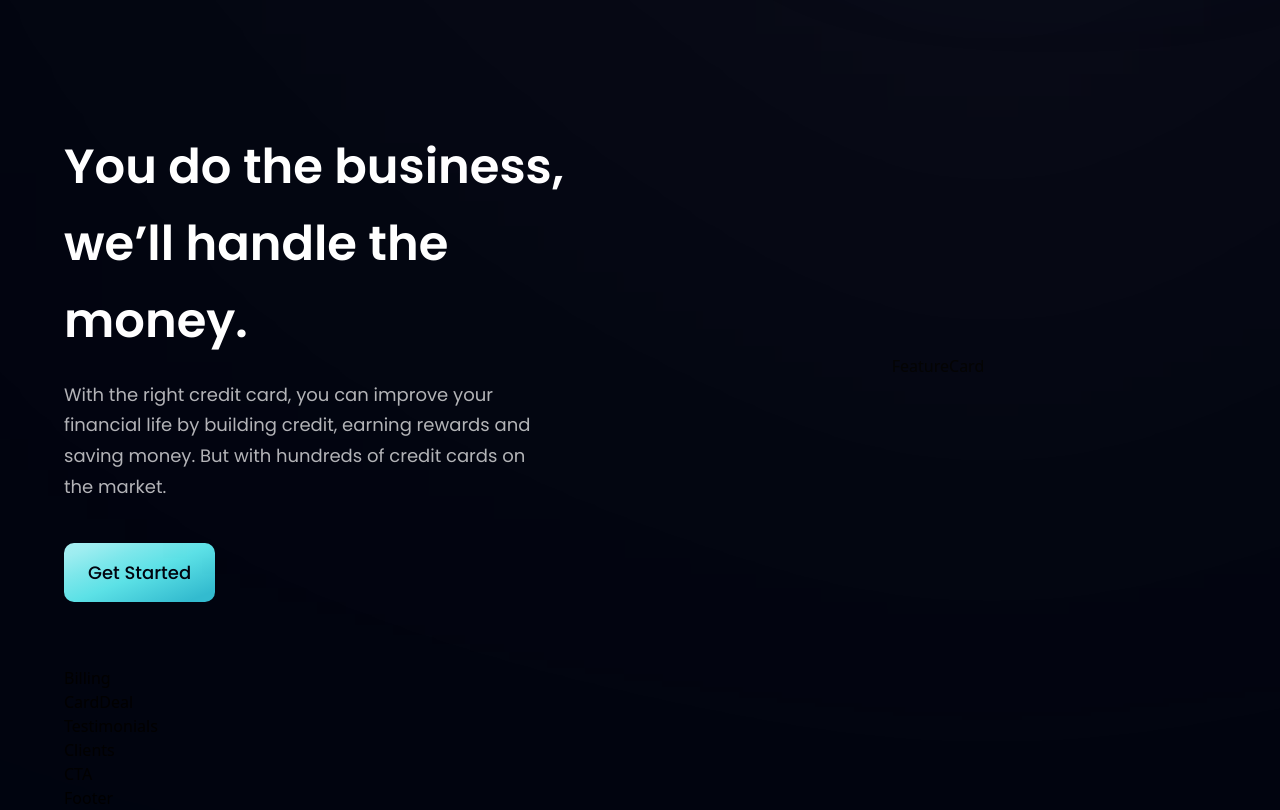
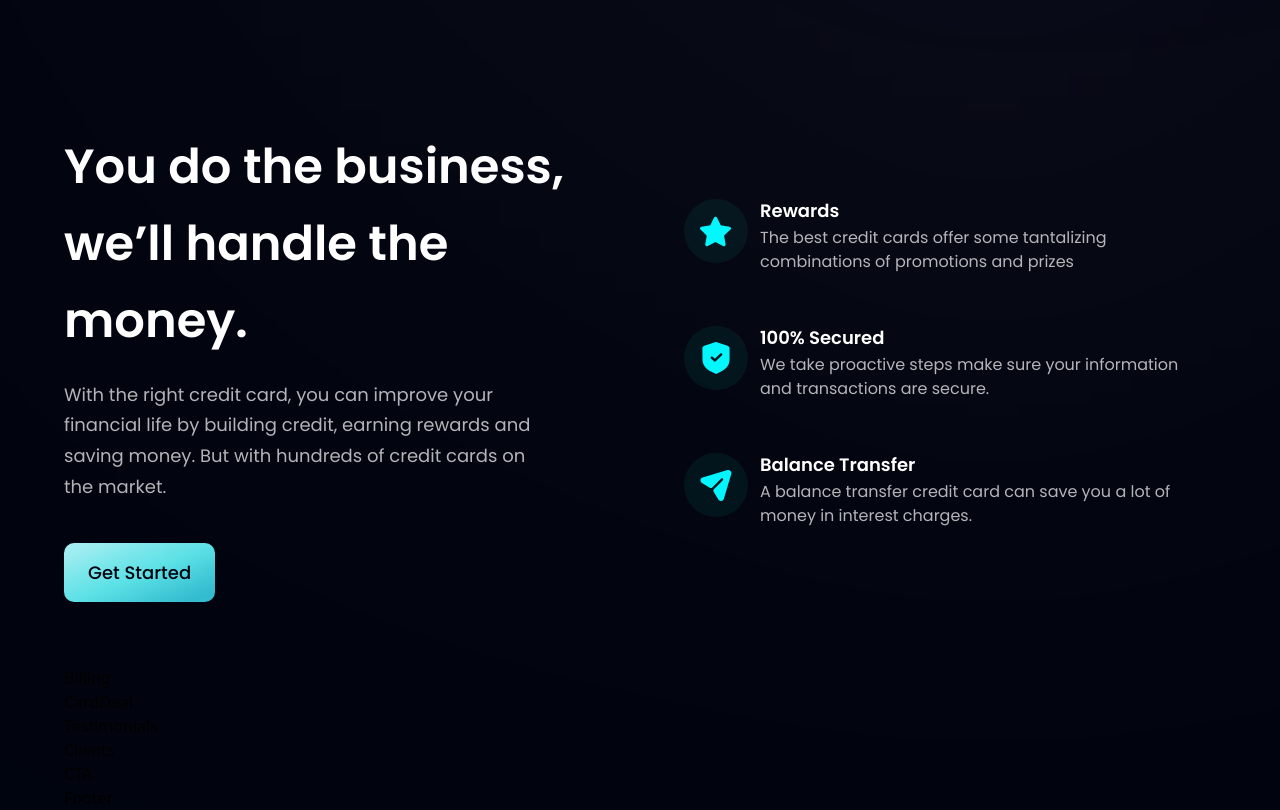
Before and after one commit to srijan-lamichhane/react_tailwind-project, a React (Vite) app in the folder bank_modern_app/: page / in a window 1280 px wide. Shown: the part 880-1690 px from the top of the page. Built offline with nearby package versions, Linux system fonts and the light colour scheme.

Commit message:
feat: business section ( complete)

```diff
--- a/bank_modern_app/src/components/Business.jsx
+++ b/bank_modern_app/src/components/Business.jsx
@@ -1,12 +1,19 @@
 import React from 'react'
-import styles,{layout} from '../style'
-// import {features} from '../constants'
+import styles, { layout } from '../style'
+import {features} from '../constants'
 import Button from './Button'
 
 //for feature card in business section
-const FeatureCard = () => (
-  <div>
-
+const FeatureCard = ({ icon, title, content, index }) => (
+  <div className={'flex flex-row p-6 rounded-[20px] ${index !== features.length-1? "mb-6" : "mb-0"} feature-card text-white '}>
+    {/* feature-card is responsible for the highlight styling (inside index.css) */}
+    <div className={`w-[64px] h-[64px] rounded-full ${styles.flexCenter} bg-dimBlue`}>
+      <img src={icon} alt="icon" className='w-[50%] h-[50%] object-contain' />
+    </div>
+    <div className='flex-1 flex flex-col ml-3'>
+      <h4 className='font-poppins font-semibold text-white text-[18px] leading-[23px] mb-1'>{title}</h4>
+      <p className='font-poppins font-normal text-dimWhite text-[16px] leading-[24px] mb-1'>{content}</p>
+    </div>
   </div>
 );
 
@@ -20,7 +27,7 @@
 
       <div className={layout.sectionInfo}>
         <h2 className={styles.heading2}>
-        You do the business, we’ll handle the money.
+          You do the business, we’ll handle the money.
         </h2>
         <p className={`${styles.paragraph} max-w-[470px] mt-5`}>With the right credit card, you can improve your financial life by building credit, earning rewards and saving money. But with hundreds of credit cards on the market.</p>
 
@@ -28,7 +35,10 @@
       </div>
 
       <div className={`${layout.sectionImg} flex-col`}>
-        FeatureCard
+        {features.map((feature, index) => (
+          <FeatureCard key={feature.id} {...feature} index={index}/>
+        ))}
+
       </div>
 
     </section>
--- a/bank_modern_app/src/constants/index.js
+++ b/bank_modern_app/src/constants/index.js
@@ -37,3 +37,24 @@
     title: 'TRANSACTION',
   }
 ];
+
+export const features = [
+  {
+    id: "feature-1",
+    icon: star,
+    title: "Rewards",
+    content: "The best credit cards offer some tantalizing combinations of promotions and prizes",
+  },
+  {
+    id: "feature-2",
+    icon: shield,
+    title: "100% Secured",
+    content: "We take proactive steps make sure your information and transactions are secure.",
+  },
+  {
+    id: "feature-1",
+    icon: send,
+    title: "Balance Transfer",
+    content: "A balance transfer credit card can save you a lot of money in interest charges.",
+  },
+];
```
